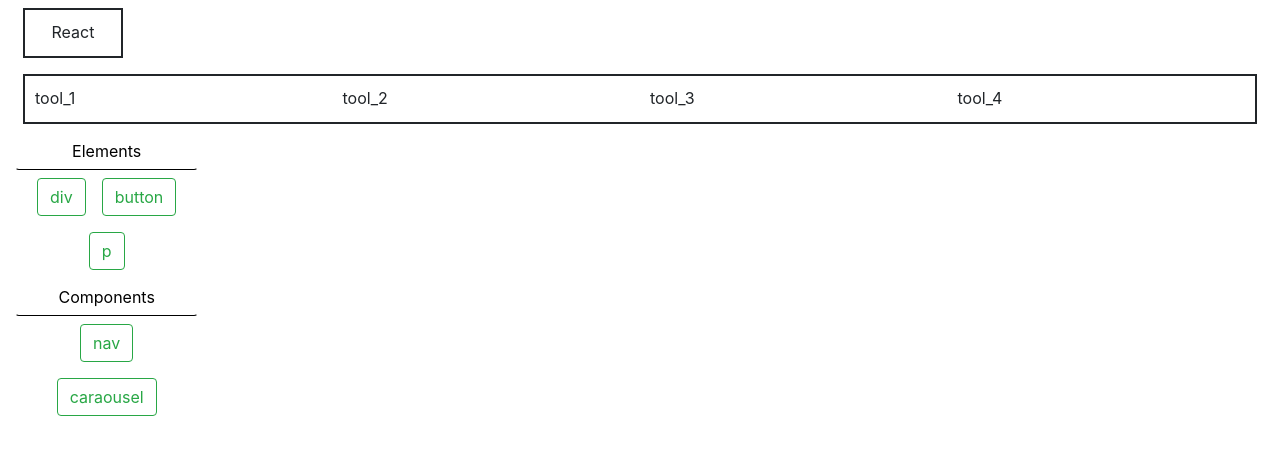
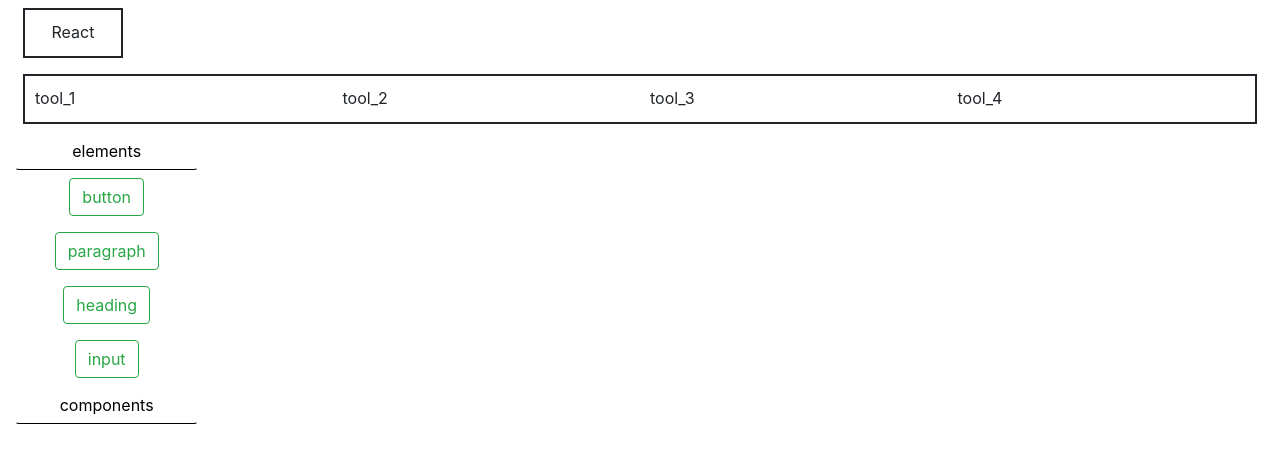
Before and after one commit to Africademy/react-website-builder, a React (Create React App) app: page / in a window 1280 px wide. Shown: the top 462 px of the page. Built offline with nearby package versions, Linux system fonts and the light colour scheme.

Commit message:
basic drag-drop fix able to parse data of the dropped components.

```diff
--- /dev/null
+++ b/src/components/UIComponentsPanel/UIComponentSection/Components.js
@@ -0,0 +1,8 @@
+import React from "react";
+class Components extends React.Component {
+  render() {
+    return <div></div>;
+  }
+}
+
+export default Components;
--- /dev/null
+++ b/src/components/UIComponentsPanel/UIComponentSection/Elements.js
@@ -0,0 +1,31 @@
+import React from "react";
+const { Button } = require("react-bootstrap");
+
+class Elements extends React.Component {
+  constructor(props) {
+    super(props);
+
+    this.dragstart_handler = this.dragstart_handler.bind(this);
+  }
+
+  dragstart_handler(e) {
+    e.dataTransfer.setData("elementId", e.target.id);
+    var attr = JSON.stringify(this.props.attr);
+    e.dataTransfer.setData("attributes", attr);
+  }
+
+  render() {
+    return (
+      <Button
+        className="m-2"
+        draggable="true"
+        onDragStart={this.dragstart_handler}
+        variant="outline-success"
+      >
+        {this.props.name}
+      </Button>
+    );
+  }
+}
+
+export default Elements;
--- a/src/components/UIComponentsPanel/UIComponentSection/index.js
+++ b/src/components/UIComponentsPanel/UIComponentSection/index.js
@@ -1,14 +1,14 @@
-import React from 'react'
-import ComponentButton from './ComponentButton'
-import SectionCollapseButton from './SectionCollapseButton'
-import * as  ReactBootstrap from 'react-bootstrap'
-import './UIComponentSection.css'
-
+import React from "react";
+import SectionCollapseButton from "./SectionCollapseButton";
+import * as ReactBootstrap from "react-bootstrap";
+import "./UIComponentSection.css";
+import Elements from "./Elements";
+import Components from "./Components";
 class UIComponentSection extends React.Component {
   constructor(props) {
-        super(props)
-        this.state = { isExpanded: true }
-        this.handleExpansion = this.handleExpansion.bind(this)
+    super(props);
+    this.state = { isExpanded: true };
+    this.handleExpansion = this.handleExpansion.bind(this);
   }
 
   handleExpansion(e) {
@@ -16,32 +16,38 @@ class UIComponentSection extends React.Component {
   }
 
   render() {
-        const rows = []
+    const rows = [];
+    const values = this.props.values;
 
-        var keys = [];
-        for (let key in this.props.values) {
-            if (this.props.values.hasOwnProperty(key)) keys.push(key);
+    const types = {
+      elements: Elements,
+      components: Components
+    };
+
+    for (let vals in values) {
+      if (values.hasOwnProperty(vals)) {
+        const Name = types[this.props.name];
+        rows.push(
+          <ReactBootstrap.Row key={vals} className="justify-content-center">
+            <Name name={vals} attr={values[vals]} />
+          </ReactBootstrap.Row>
+        );
       }
-        const len = keys.length;
-
-        for (var i = 0; i < len / 3; i++) {
-            const row = []
-            for (var j = i * 3, k = 0; j < len && k < 3; j++, k++){
-                row.push(<ComponentButton key={j} name={keys[j]} attr={this.props.values[keys[j]]}></ComponentButton>);
-            }
-            rows.push(<ReactBootstrap.Row key={i} className="justify-content-center">{row}</ReactBootstrap.Row>);
     }
 
     return (
       <div className="section">
-                <SectionCollapseButton name={this.props.name}
+        <SectionCollapseButton
+          name={this.props.name}
           onClick={this.handleExpansion}
         />
         <ReactBootstrap.Collapse in={this.state.isExpanded}>
-                    <ReactBootstrap.Container id={this.props.name}>{rows}</ReactBootstrap.Container>
+          <ReactBootstrap.Container id={this.props.name}>
+            {rows}
+          </ReactBootstrap.Container>
         </ReactBootstrap.Collapse>
       </div>
-        )
+    );
   }
 }
 
--- a/src/components/WebPreviewArea/WebPreviewArea.css
+++ b/src/components/WebPreviewArea/WebPreviewArea.css
@@ -1,3 +1,4 @@
-.dragArea{
-    height: 100%;
+.dragArea {
+  height: 100%;
+  overflow-y: auto;
 }
--- a/src/components/WebPreviewArea/index.js
+++ b/src/components/WebPreviewArea/index.js
@@ -1,8 +1,7 @@
-import React from 'react'
-import './WebPreviewArea.css'
+import React from "react";
+import "./WebPreviewArea.css";
 
 class WebPreviewArea extends React.Component {
-
   constructor(props) {
     super(props);
     this.state = { data: [] };
@@ -12,19 +11,22 @@ class WebPreviewArea extends React.Component {
     this.dropped = "";
   }
 
-    on_click(e,data){
+  on_click(e, data) {
     console.log(e.target);
     console.log(data);
   }
 
   drop_handler(e) {
     e.preventDefault();
-        var data = e.dataTransfer.getData("text/html");
+    var data = e.dataTransfer.getData("attributes");
     data = JSON.parse(data);
-        var ele = React.createElement(data.name,{...data.attr, onClick: this.on_click},data.val)
-        console.log(typeof this.state.data)
-        this.setState((state,props) => ({
-            data: [...state.data,ele]
+    var ele = React.createElement(
+      data.tag,
+      { ...data, onClick: this.on_click },
+      data.content
+    );
+    this.setState((state, props) => ({
+      data: [...state.data, ele]
     }));
   }
 
@@ -34,16 +36,16 @@ class WebPreviewArea extends React.Component {
   }
 
   render() {
-        console.log(this.state)
     return (
-            (<div id="prev"
+      <div
+        id="prev"
         className="dragArea"
         onDrop={this.drop_handler}
-            onDragOver={this.dragover_handler}>
+        onDragOver={this.dragover_handler}
+      >
         {this.state.data}
       </div>
-        )
-        )
+    );
   }
 }
 
--- a/src/properties.json
+++ b/src/properties.json
@@ -1,21 +1,34 @@
 {
-    "sections": {
-        "Elements":{
-            "div" :{ },
-            "button" : {
-                "className" : "btn btn-primary"
-            },
-            "p" : {}
-        },
-        "Components":{
-            "nav" : {},
-            "caraousel" : {}
-        }
+  "sections": {
+    "elements": {
+      "button": {
+        "icon": "url",
+        "tag": "button",
+        "className": "btn btn-primary",
+        "content": "Button"
+      },
+      "paragraph": {
+        "icon": "url",
+        "tag": "p",
+        "content": "this is a text"
+      },
+      "heading": {
+        "icon": "url",
+        "tag": "h1",
+        "content": "this is a heading"
+      },
+      "input": {
+        "icon": "url",
+        "tag": "input",
+        "className": "form-control",
+        "placeholder": "enter text"
+      }
     },
-    "tools":[
-        "tool_1",
-        "tool_2",
-        "tool_3",
-        "tool_4"
-    ]
+    "components": {
+      "nav": {},
+      "caraousel": {},
+      "list": {}
+    }
+  },
+  "tools": ["tool_1", "tool_2", "tool_3", "tool_4"]
 }
```
Lines whose indentation alone changed are shown as unchanged.
